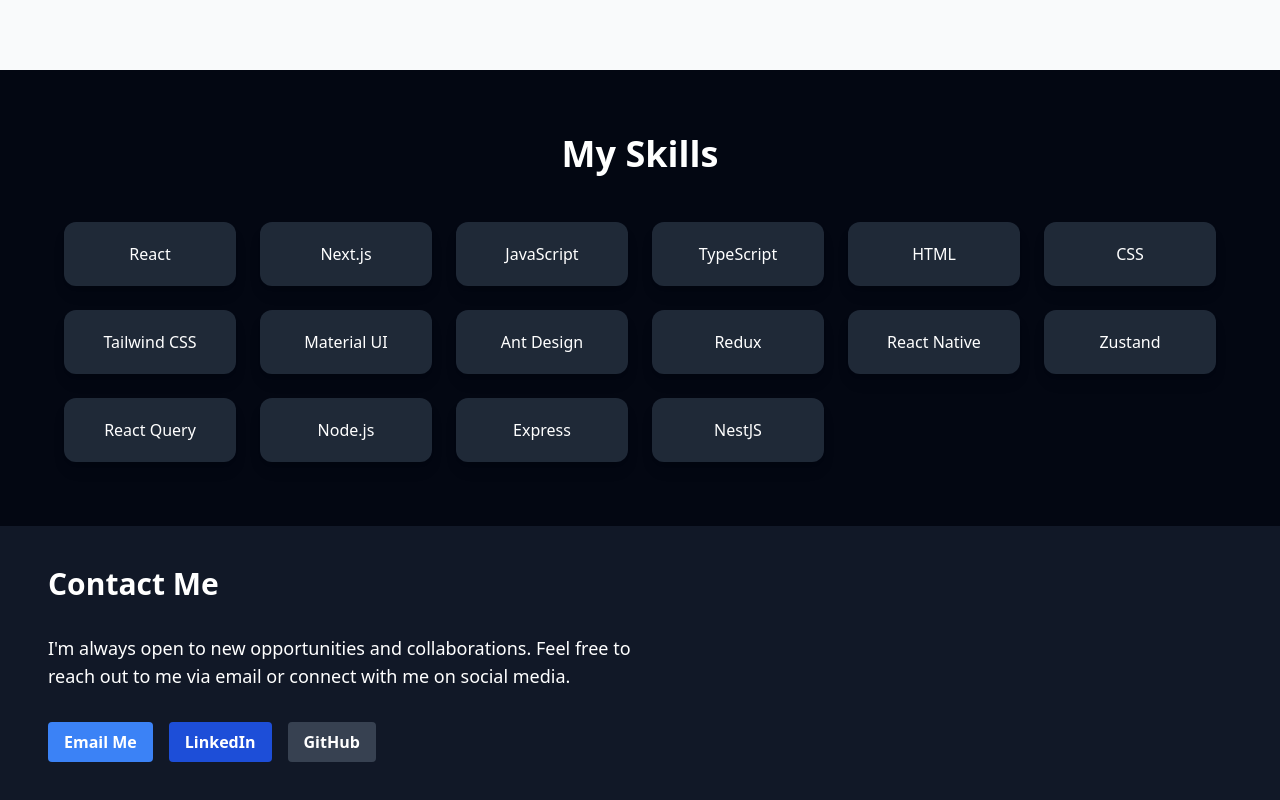
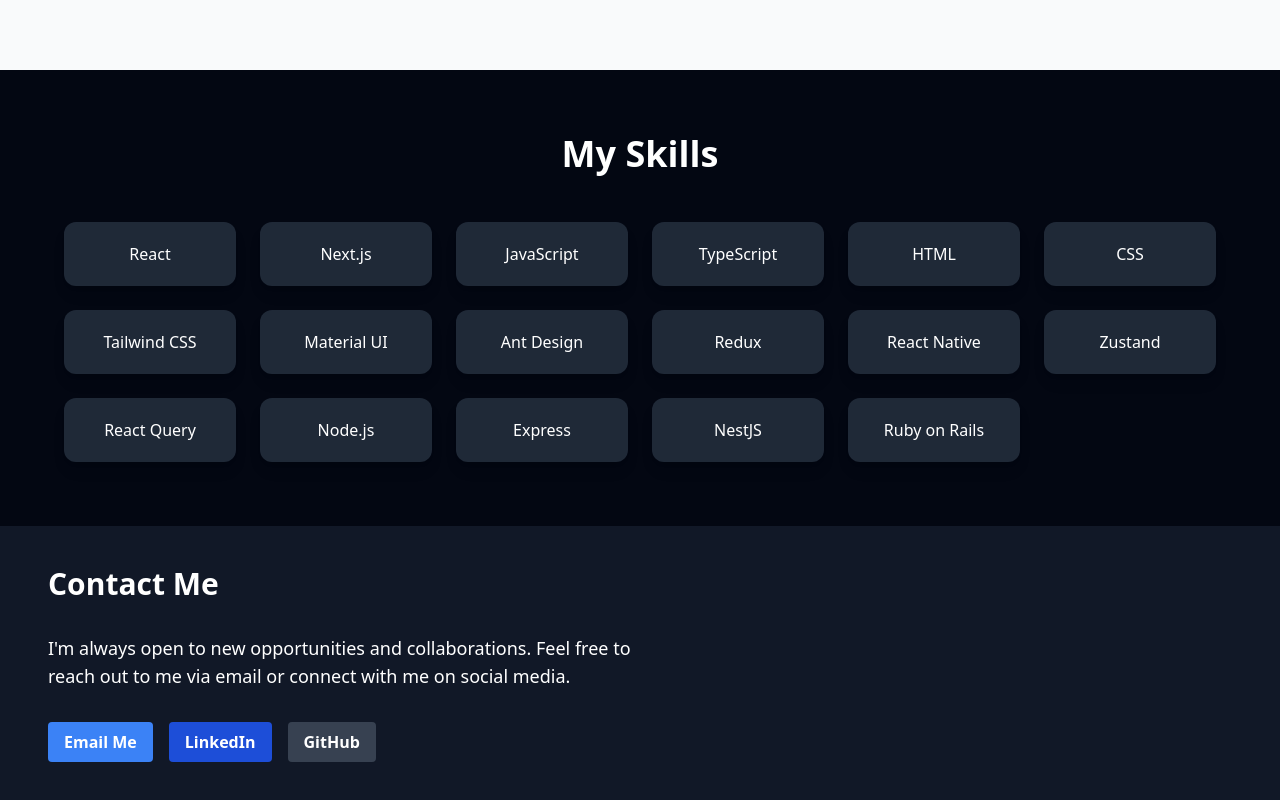
Before and after one commit to rijanThapa/Portfolio, a React (Create React App) app: page / in a window 1280 px wide. Shown: the part 1238-2038 px from the top of the page. Built offline with nearby package versions, Linux system fonts and the light colour scheme.

Commit message:
chore: add skills

```diff
--- a/src/views/skills/Skill.jsx
+++ b/src/views/skills/Skill.jsx
@@ -19,6 +19,7 @@ const Skill = () => {
     "Node.js",
     "Express",
     "NestJS",
+    "Ruby on Rails"
   ];
 
   const containerRef = useRef(null);
```
